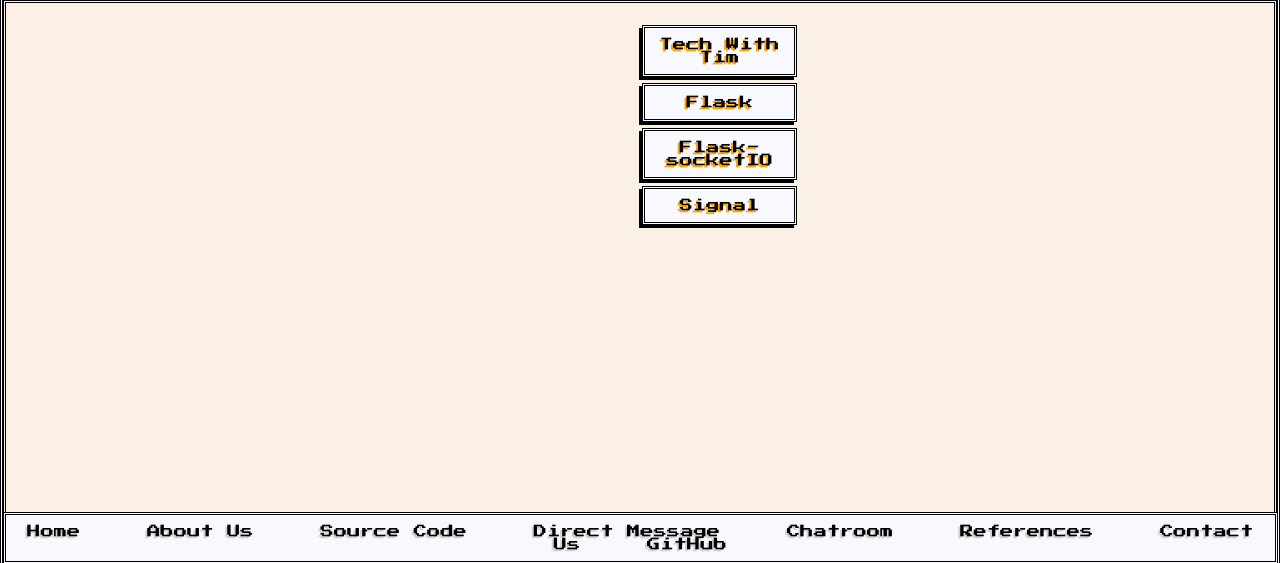
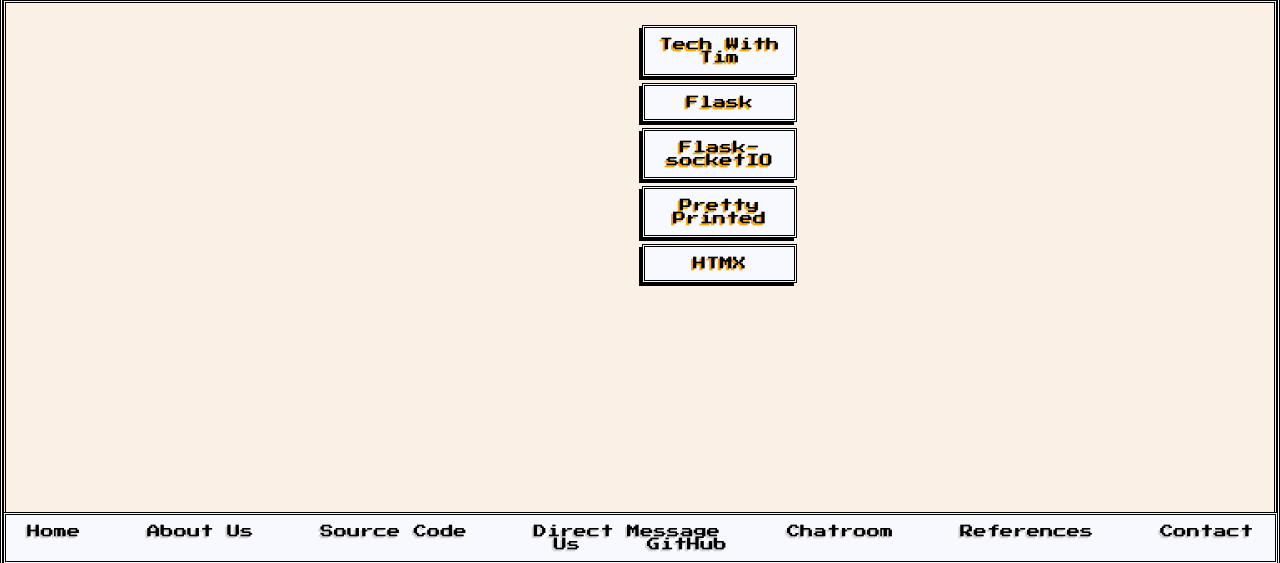
Before and after one commit to ucmo-cs/s25-wavelength-messenger, a Flask app: page /references in a window 1280 px wide. Shown: the part 208-771 px from the top of the page. Run offline with Flask 3, Linux system fonts and the light colour scheme; some libraries are stand-ins or nearby versions; some web fonts are replaced.

Commit message:
Update references.html

```diff
--- a/Wavelength-v2/templates/references.html
+++ b/Wavelength-v2/templates/references.html
@@ -5,7 +5,9 @@
             <li id="hov" class="fancybox3" style="box-shadow:-3px 3px; transition: transform 1s;"><a href="https://www.google.com/url?sa=t&source=web&rct=j&opi=89978449&url=https://www.youtube.com/watch%3Fv%3DmkXdvs8H7TA%26pp%3DygUOI3NvY2tldGlvcm9vbXM%253D&ved=2ahUKEwia7JLEksGLAxWFLkQIHTPsEksQwqsBegQIDhAF&usg=AOvVaw2orYdPgnxE6lN9Mc6PqrF5">Tech With Tim</a></li>
             <li id="hov" class="fancybox3" style="box-shadow:-3px 3px; transition: transform 1s;"><a href="https://flask.palletsprojects.com/en/stable/">Flask</a></li>
             <li id="hov" class="fancybox3" style="box-shadow:-3px 3px; transition: transform 1s;"><a href="https://flask-socketio.readthedocs.io/en/latest/">Flask-socketIO</a></li>
-            <li id="hov" class="fancybox3" style="box-shadow:-3px 3px; transition: transform 1s;"><a href="https://github.com/signalapp">Signal</a></li>
+            <li id="hov" class="fancybox3" style="box-shadow:-3px 3px; transition: transform 1s;"><a href="https://www.youtube.com/watch?v=PWEl1ysbPAY&t=692s">Pretty Printed</a></li>
+            <li id="hov" class="fancybox3" style="box-shadow:-3px 3px; transition: transform 1s;"><a href="https://htmx.org">HTMX</a></li>
+
         </ul>
     </div>
 {% endblock %}
```
